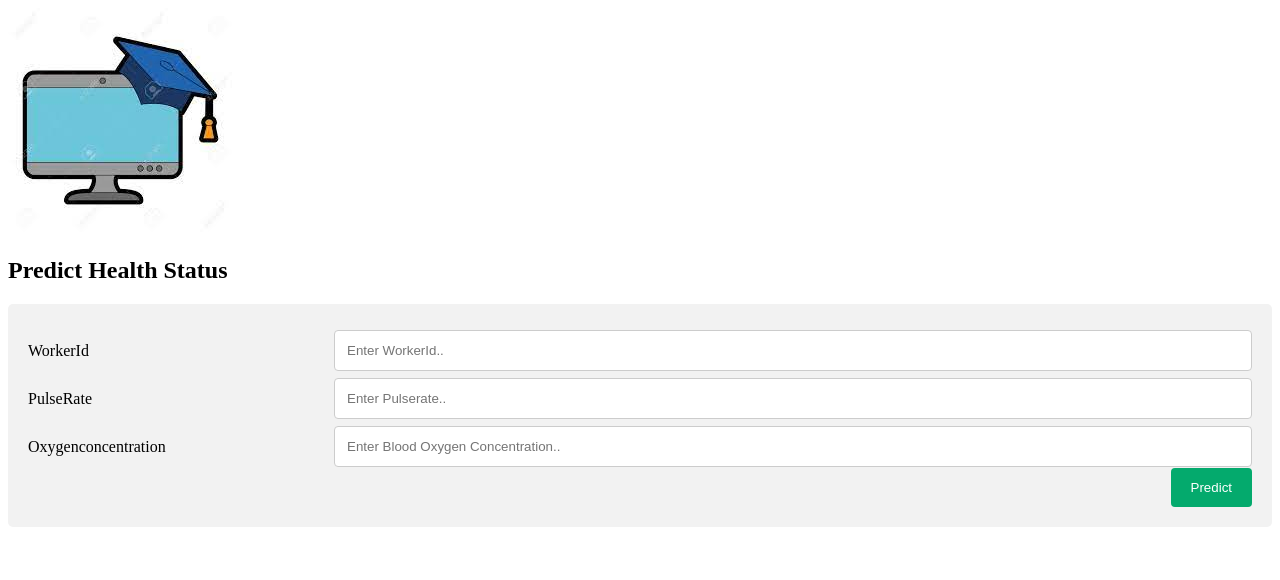
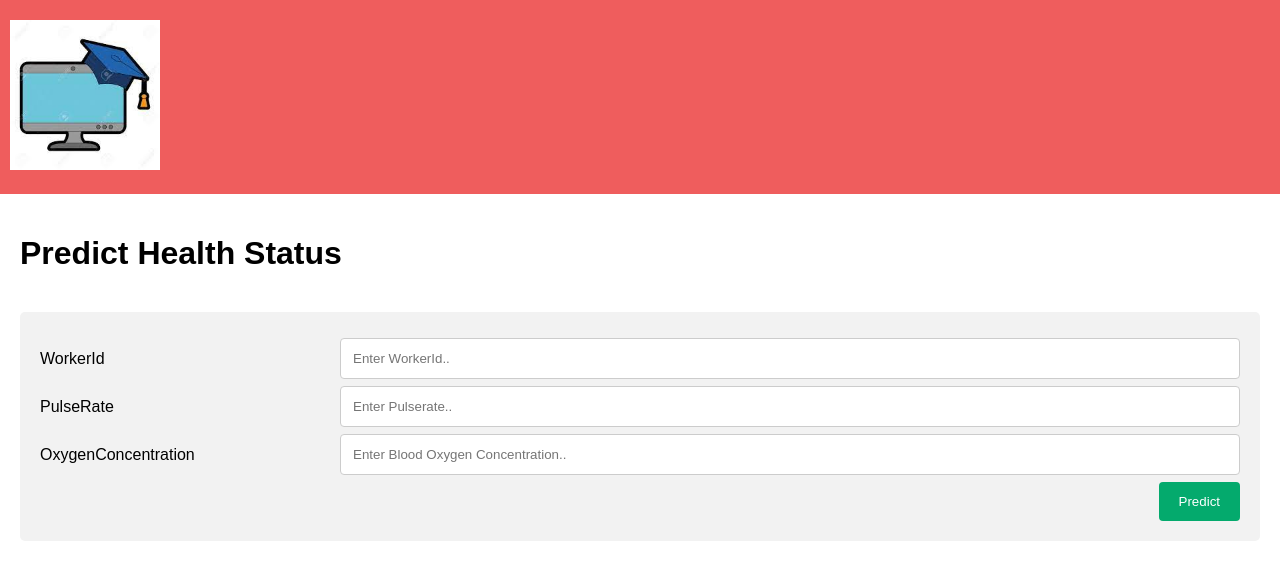
Before and after one commit to AryaMS2000/finalpr0ject, a Flask app: page /predict in a window 1280 px wide. Shown: the top 580 px of the page. Run offline with Flask 2, Linux system fonts and the light colour scheme; some libraries are stand-ins or nearby versions.

Commit message:
Update predict.html

```diff
--- a/templates/predict.html
+++ b/templates/predict.html
@@ -2,11 +2,18 @@
 <html>
 <head>
 <meta name="viewport" content="width=device-width, initial-scale=1">
+
+<title>Pre-Safety Predicter </title>
 <style>
 * {
   box-sizing: border-box;
 }
 
+
+body {
+  margin: 0;
+  font-family: Arial, Helvetica, sans-serif;
+}
 input[type=text], select, textarea {
   width: 100%;
   padding: 12px;
@@ -53,10 +60,19 @@ input[type=submit]:hover {
 }
 
 /* Clear floats after the columns */
-.row:after {
+.row:after{
   content: "";
   display: table;
   clear: both;
+  /* margin-top: 6px; */
+}
+.header {
+  overflow: hidden;
+  background-color: #ef5d5d;
+  padding: 20px 10px;
+}
+.button{
+  margin-top: 6px;
 }
 
 /* Responsive layout - when the screen is less than 600px wide, make the two columns stack on top of each other instead of next to each other */
@@ -70,14 +86,15 @@ input[type=submit]:hover {
 </style>
 </head>
 <body>
-    <div align-content="center">
+    <div align-content="center" class="header">
 
-        <img src="static\logo.jpg"  />
+      <a href='/'> <img src="static\logo.jpg" width="150" height="150" alt="Go to home"/></a>
 
 
       </div>
-<h2>Predict Health Status</h2>
-
+      <div style="padding:20px">
+<h1>Predict Health Status</h1>
+<br>
 
 <div class="containers">
   <form method = 'post' action="/predict">
@@ -100,17 +117,19 @@ input[type=submit]:hover {
     </div>
     <div class="row">
         <div class="col-25">
-          <label for="oxygen">Oxygenconcentration</label>
+          <label for="oxygen">OxygenConcentration</label>
         </div>
         <div class="col-75">
           <input type="text" id="oxygen" name="oxygen" placeholder="Enter Blood Oxygen Concentration..">
         </div>
       </div>
     <div class="row">
-        <input type="submit" value="Predict">
+        <input type="submit" value="Predict" class="button">
       </div>
     </form>
   </div>
-
+  <!-- <br>
+  {{pred}}<br> -->
+</div>
   </body>
   </html>
```
